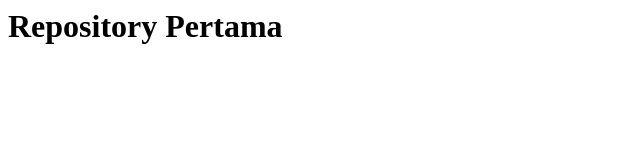
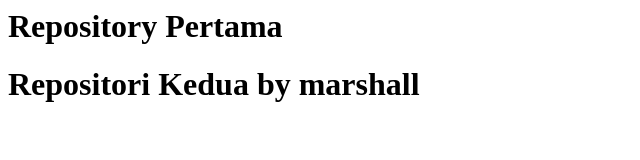
Before and after one commit to Miiikezozi/galihihsan-kel4, a plain HTML site: page index.html in a window 1280 px wide. Shown: the whole page, without its empty margins (0-640 px from the left). Drawn offline with Linux system fonts and the light colour scheme.

Commit message:
Update index.html
file ini sudah saya update

```diff
--- a/index.html
+++ b/index.html
@@ -1 +1,2 @@
 <h1>Repository Pertama</h1>
+<h1>Repositori Kedua by marshall</h1>
```
